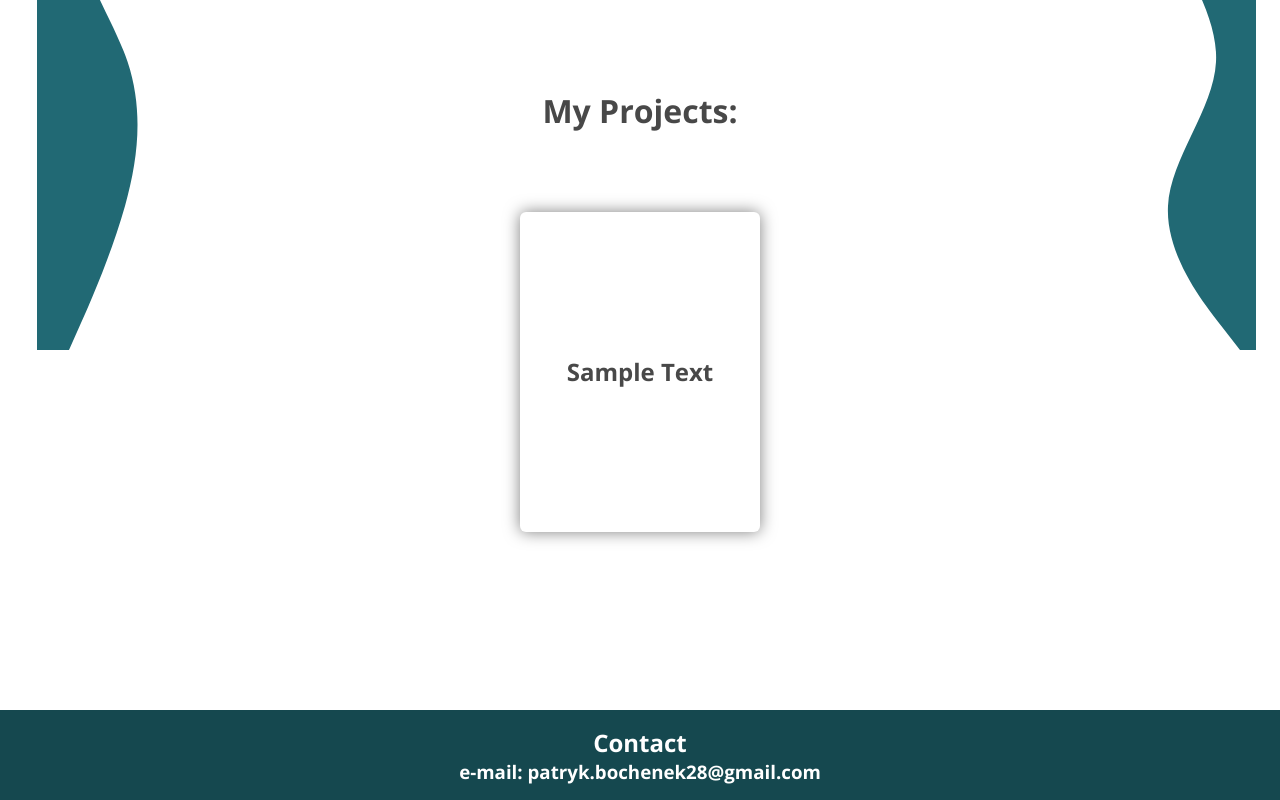
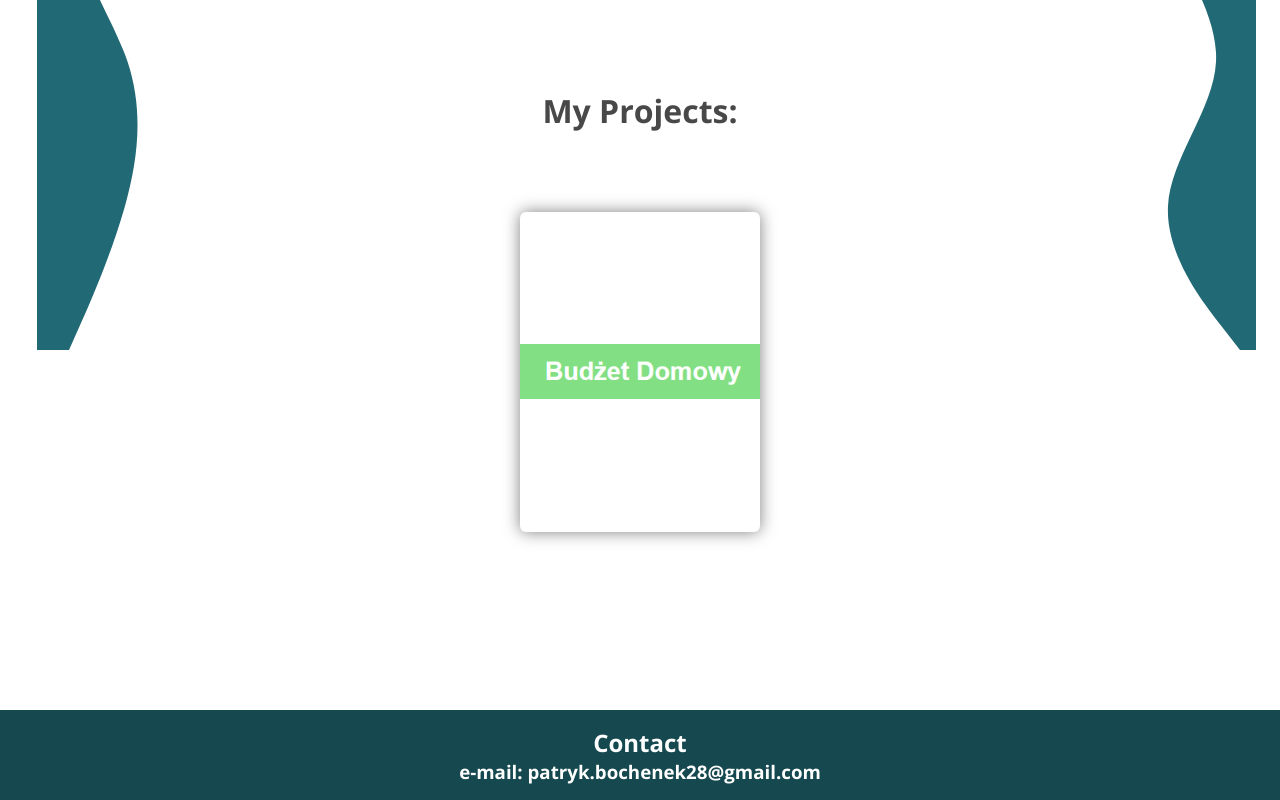
Before and after one commit to Bochen28/my-portfolio, a Next.js app: page / in a window 1280 px wide. Shown: the part 2490-3290 px from the top of the page. Built offline with nearby package versions, Linux system fonts and the light colour scheme.

Commit message:
Added picture for the projectCard

```diff
--- /dev/null
+++ b/custom.d.ts
@@ -0,0 +1,4 @@
+declare module "*.png" {
+    const value: string;
+    export default value;
+  }
--- a/next.config.js
+++ b/next.config.js
@@ -1,4 +1,8 @@
-/** @type {import('next').NextConfig} */
-const nextConfig = {}
+// next.config.js
+const withImages = require("next-images");
 
-module.exports = nextConfig
+module.exports = withImages({
+  images: {
+    disableStaticImages: true,
+  },
+});
--- a/package.json
+++ b/package.json
@@ -17,9 +17,13 @@
     "@types/react": "18.2.14",
     "@types/react-dom": "18.2.6",
     "next": "13.4.9",
+    "next-images": "^1.8.5",
     "react": "18.2.0",
     "react-dom": "18.2.0",
     "sass": "^1.63.6",
     "typescript": "5.1.6"
+  },
+  "devDependencies": {
+    "webpack": "^5.88.2"
   }
 }
--- a/src/components/projectCard/ProjectCard.tsx
+++ b/src/components/projectCard/ProjectCard.tsx
@@ -1,3 +1,4 @@
+import Image from "next/image";
 import { FontAwesomeIcon } from "@fortawesome/react-fontawesome";
 import { faSatelliteDish } from "@fortawesome/free-solid-svg-icons";
 import { faGithub } from "@fortawesome/free-brands-svg-icons";
@@ -13,12 +14,17 @@ function ProjectCard({ name, gitLink, liveLink }: ProjectProps) {
   return (
     <div className={styles.card}>
       <div className={styles.front}>
+        <img src="/assets/1.png" alt="homeBudget" />
         <h2>{name}</h2>
       </div>
       <div className={styles.back}>
         <h2>sample</h2>
-        <a href={gitLink}><FontAwesomeIcon icon={faGithub} /></a>
-        <a href={liveLink}><FontAwesomeIcon icon={faSatelliteDish} /></a>
+        <a href={gitLink} target="_blank">
+          <FontAwesomeIcon icon={faGithub} />
+        </a>
+        <a href={liveLink} target="_blank">
+          <FontAwesomeIcon icon={faSatelliteDish} />
+        </a>
       </div>
     </div>
   );
--- a/src/components/projectCard/projectCard.module.sass
+++ b/src/components/projectCard/projectCard.module.sass
@@ -25,6 +25,13 @@
     width: 100%
     justify-content: center
     align-items: center
+    overflow: hidden
+
+    img
+        z-index: -1
+        position: absolute
+        width: 100%
+
 
 .back
     position: absolute
@@ -44,10 +51,13 @@
 
     a
         padding: 0.5rem 1.5rem
-        border: .0625rem solid black
+        border: .0625rem solid #15484f
         border-radius: 2rem
 
 
     svg
         height: 2rem
         width: 2rem
+
+        path
+            fill: #15484f
--- a/src/components/sections/projects/Projects.tsx
+++ b/src/components/sections/projects/Projects.tsx
@@ -6,7 +6,11 @@ function Projects() {
     <section id="projects" className={styles.projects}>
       <div className={styles.content}>
         <h2 className={styles.heading}>My Projects:</h2>
-        <ProjectCard name="Sample Text" gitLink="" liveLink="" />
+        <ProjectCard
+          name=""
+          gitLink="https://github.com/Bochen28/Home-Budget"
+          liveLink=""
+        />
       </div>
     </section>
   );
--- a/tsconfig.json
+++ b/tsconfig.json
@@ -23,6 +23,6 @@
       "@/*": ["./src/*"]
     }
   },
-  "include": ["next-env.d.ts", "**/*.ts", "**/*.tsx", ".next/types/**/*.ts"],
+  "include": ["next-env.d.ts", "**/*.ts", "**/*.tsx", ".next/types/**/*.ts" ],
   "exclude": ["node_modules"]
 }
```
Also changed, not shown: public/assets/1.png (added), 1 other file (tests, documents, lock files or other folders).
